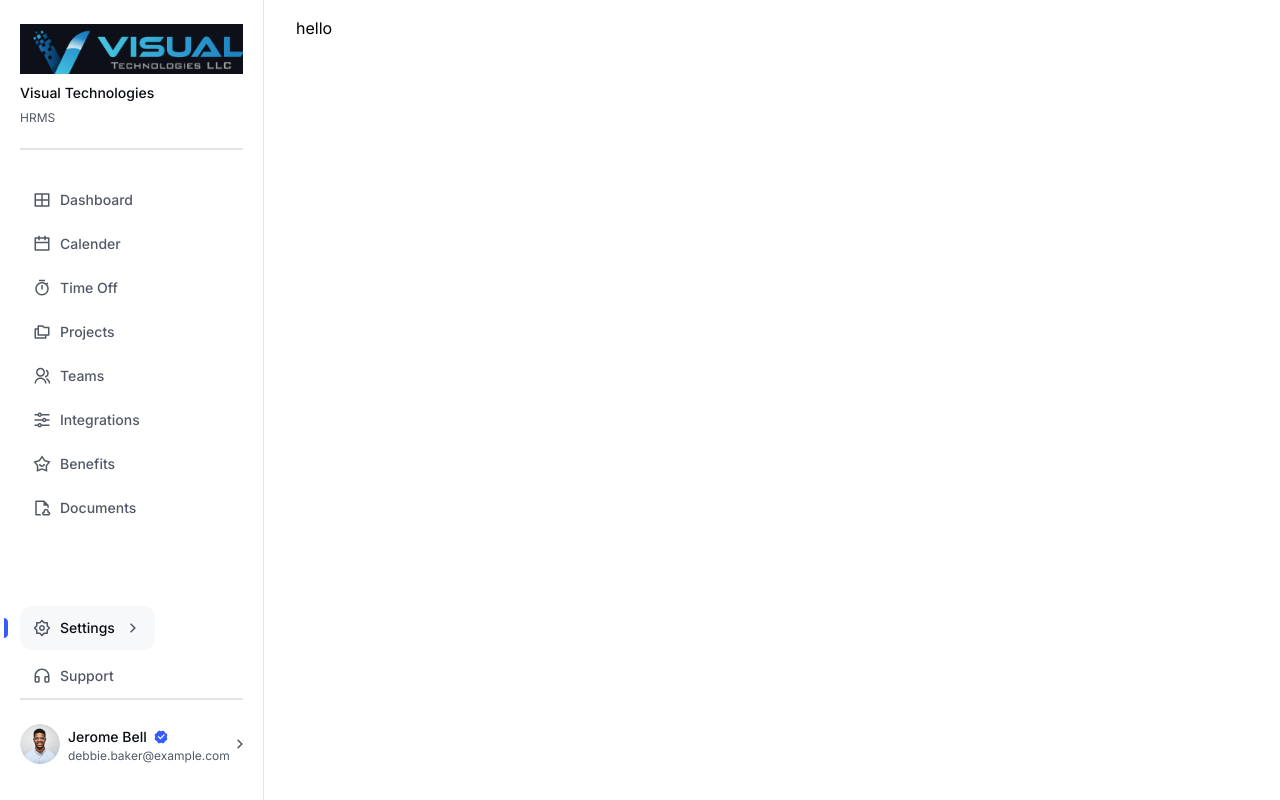
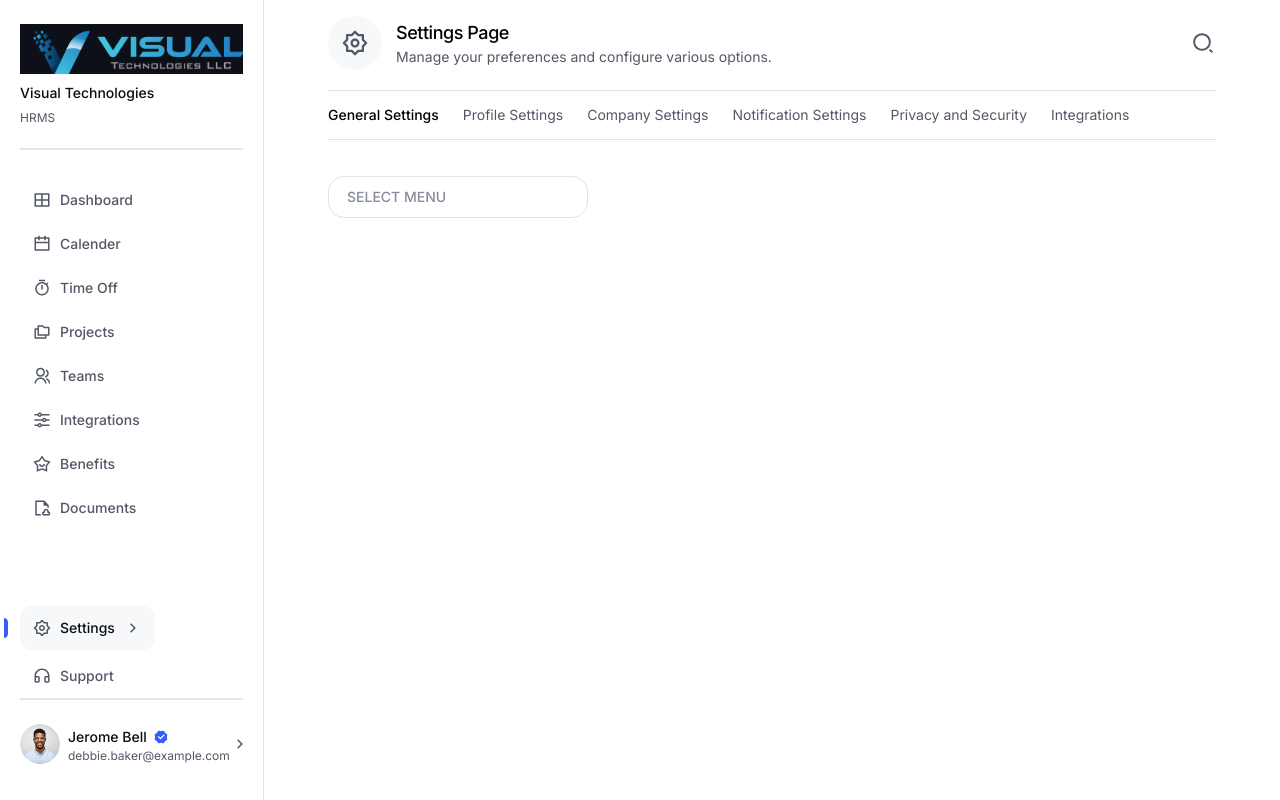
Before and after one commit to SyedMuzammil2212/TalentCogent, a Next.js app in the folder cogentdashboard/: page /dashboard/profileSettings in a window 1280 px wide. Built offline with nearby package versions, Linux system fonts and the light colour scheme.

Commit message:
created skeleton settings page

```diff
--- a/cogentdashboard/app/dashboard/profileSettings/page.js
+++ b/cogentdashboard/app/dashboard/profileSettings/page.js
@@ -1,10 +1,9 @@
-import Settings from "@/app/sections/dashboard/settings";
 import React from "react";
-
+import PSettings from "@/app/sections/dashboard/settings";
 const page = () => {
   return (
     <div className=" px-8 py-4 ">
-      <Settings />
+      <PSettings />
     </div>
   );
 };
--- a/cogentdashboard/app/sections/dashboard/settings.js
+++ b/cogentdashboard/app/sections/dashboard/settings.js
@@ -1,7 +1,60 @@
-import React from "react";
+"use client";
+import Settings from "@/public/icons/settings";
+import React, { useState } from "react";
+import Search from "@/public/icons/serach";
 
-const Settings = () => {
-  return <div>hello</div>;
+const PSettings = () => {
+  const settingOptions = [
+    "General Settings",
+    "Profile Settings",
+    "Company Settings",
+    "Notification Settings",
+    "Privacy and Security",
+    "Integrations",
+  ];
+
+  const [selectedSetting, setSelectedSetting] = useState("General Settings");
+
+  return (
+    <div className="flex flex-col px-8">
+      <div className="flex flex-row justify-between items-center">
+        <div className="flex flex-row gap-[14px] items-center">
+          <div className="rounded-full bg-[#F6F8FA] w-fit h-fit p-3">
+            <Settings w={30} h={30} />
+          </div>
+          <div className="flex flex-col">
+            <p className="font-medium text-lg tracking-tight">Settings Page</p>
+            <p className="text-[#525866] text-sm">
+              Manage your preferences and configure various options.
+            </p>
+          </div>
+        </div>
+        <Search />
+      </div>
+      <div className=" mt-5 border-[#E2E4E9] border-b border-t py-[14px]">
+        <div className="flex flex-row gap-6 text-sm  ">
+          {settingOptions.map((setting) => (
+            <p
+              onClick={() => setSelectedSetting(setting)}
+              className={` cursor-pointer text-sm ${
+                selectedSetting === setting
+                  ? "text-black font-medium"
+                  : "text-[#525866]"
+              }`}
+              key={setting}
+            >
+              {setting}
+            </p>
+          ))}
+        </div>
+      </div>
+      <div className="p-[10px] flex flex-col border border-[#E2E4E9] rounded-2xl w-[260px] mt-9 ">
+        <div className="px-2">
+          <p className="text-[#868C98] text-sm font-medium">SELECT MENU</p>
+        </div>
+      </div>
+    </div>
+  );
 };
 
-export default Settings;
+export default PSettings;
--- a/cogentdashboard/public/icons/settings.js
+++ b/cogentdashboard/public/icons/settings.js
@@ -1,11 +1,11 @@
 import React from "react";
 
-const Settings = () => {
+const Settings = ({w,h}) => {
   return (
     <div>
       <svg
-        width="20"
-        height="20"
+        width={w||"20"}
+        height={h||"20"}
         viewBox="0 0 20 20"
         fill="none"
         xmlns="http://www.w3.org/2000/svg"
```
